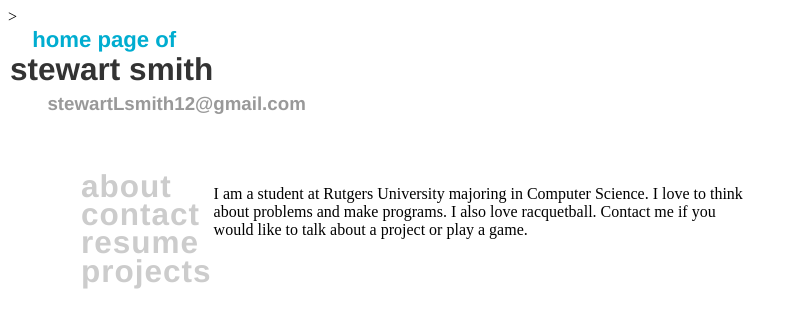
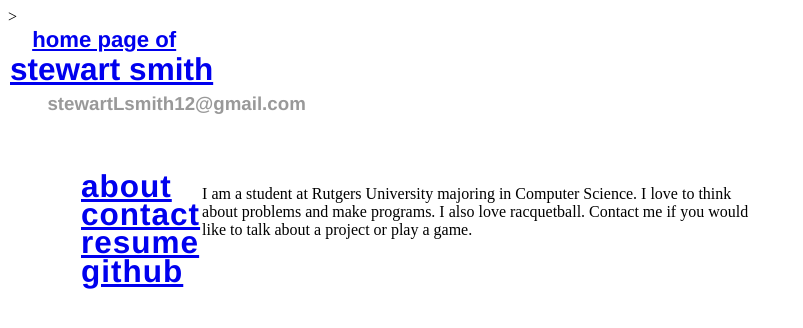
Before and after one commit to stewsmith/personal_site, a plain HTML site: page about.html in a window 1280 px wide. Shown: the whole page, without its empty margins (0-803 px from the left). Drawn offline with Linux system fonts and the light colour scheme; files that its build step writes are made by us from their sources.

Commit message:
Update about.html

```diff
--- a/about.html
+++ b/about.html
@@ -1,9 +1,9 @@
 
 
 <html>
-  <head>
+	<head>
 		<link type="text/css" rel="stylesheet" href="style/stylesheet.css"/>
-		<title>Stewart Smith|About</title>
+		<title>Stewart Smith</title>
 
 	</head>
 
@@ -12,9 +12,9 @@
 		        <tr>
 		          <td colspan="2">
 		            <div id="header">
-		              <h1>home page of</h1>
-		              <h2>stewart smith</h2>
-		              <h3>stewartLsmith12@gmail.com</h3>
+		              <h1><a href="index.html"> home page of </a></h1>
+		              <h2><a href="index.html">stewart smith</a></h2>
+		              <h3> stewartLsmith12@gmail.com</h3>
 		            </div>
 		          </td>
 		        </tr>
@@ -22,17 +22,17 @@
 		          <td nowrap="nowrap">
 		            <div id="menu">
 		              <ul>
-		                <li>about</li>
-               			<li>contact</li>
-		                <li>resume</li>
-               			<li>projects</li>
+		                <li><a href="about.html"> about </a></li>
+               			<li><a href="contact.html"> contact </a></li>
+		                <li><a href="resume.pdf"> resume </a></li>
+               			<li><a href="https://github.com/stewsmith"> github </a></li>
 		              </ul>
 		            </div>
 			  </td>
 			<td>
-				I am a student at Rutgers University majoring in Computer Science.
+				<p id="about">	I am a student at Rutgers University majoring in Computer Science.
 				I love to think about problems and make programs.  I also love racquetball.
-				Contact me if you would like to talk about a project or play a game.
+				Contact me if you would like to talk about a project or play a game.</p>
 			</td>
 		        </tr>
 	</body>
```
